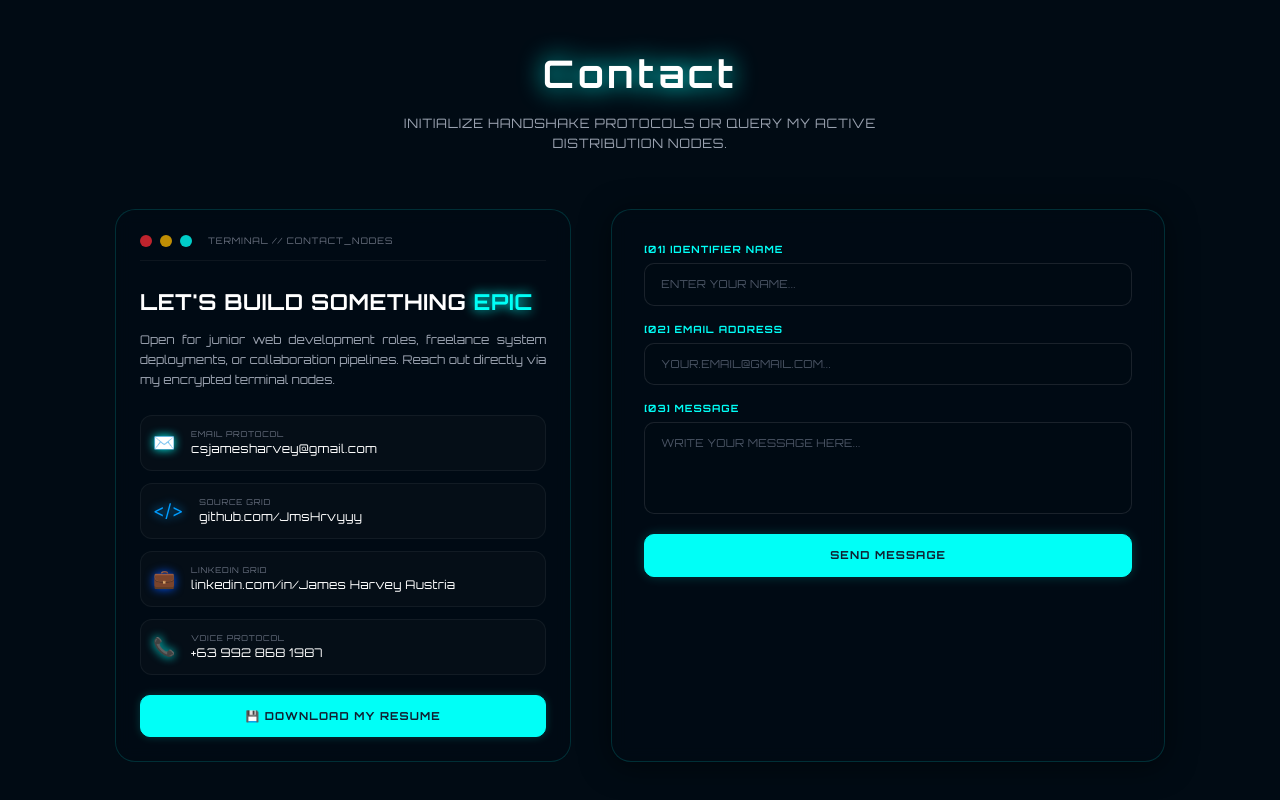
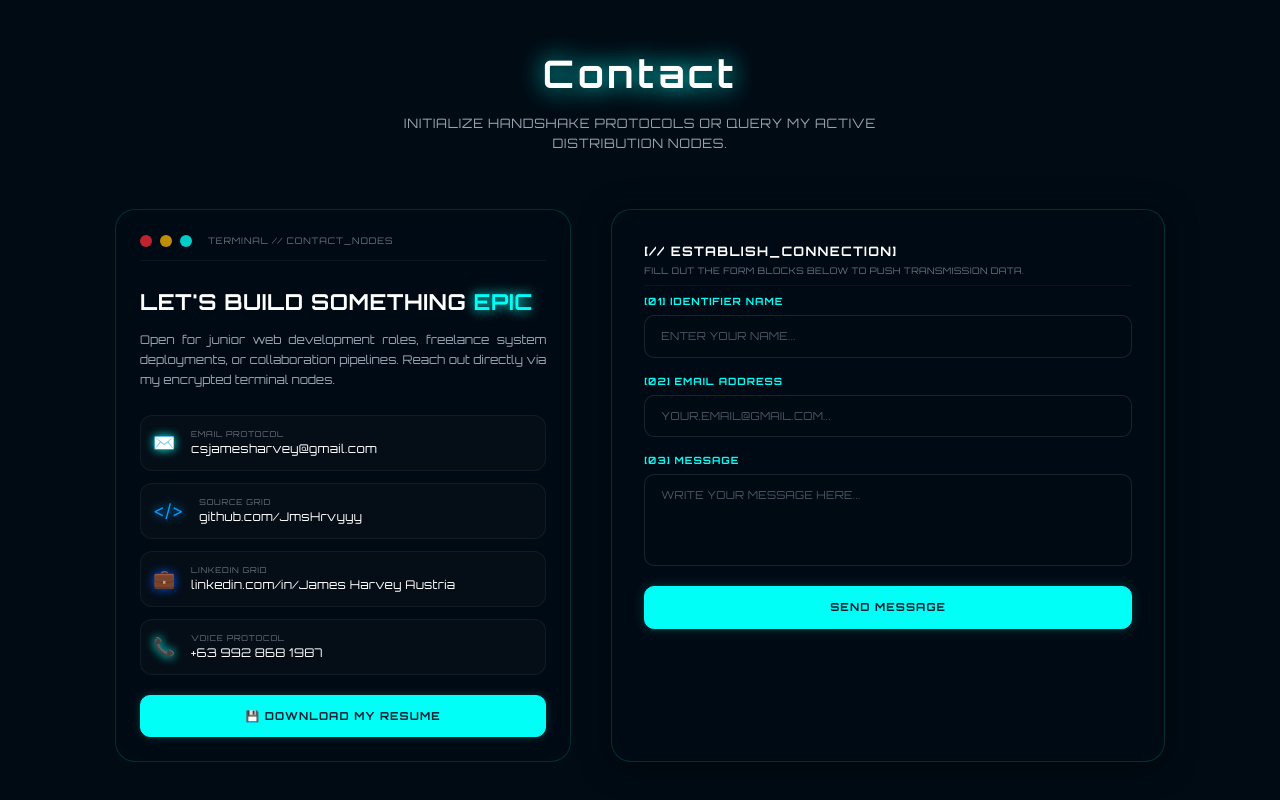
Before and after one commit to JmsHrvyyy/JmsHrvyyy-Portfolio, a React (Vite) app: page / in a window 1280 px wide. Shown: the part 2879-3679 px from the top of the page. Built offline with nearby package versions, Linux system fonts and the light colour scheme.

Commit message:
Refactor Contact component to enhance form submission handling and improve user feedback

```diff
--- a/src/components/Contact.jsx
+++ b/src/components/Contact.jsx
@@ -1,19 +1,18 @@
 import React, { useState, useEffect, useRef } from "react";
-import emailjs from "@emailjs/browser"; // Ini-import ang EmailJS package
+import emailjs from "@emailjs/browser";
 
 function Contact() {
   const sectionRef = useRef(null);
-  const formRef = useRef(null); // Ref para sa mismong HTML form element
+  const formRef = useRef(null);
   const [isVisible, setIsVisible] = useState(false);
+  const [isSent, setIsSent] = useState(false);
 
-  // State para sa tracking ng text inputs (para malinis ang form pagkatapos mag-send)
   const [formData, setFormData] = useState({
     name: "",
     email: "",
     message: "",
   });
 
-  // Intersection Observer para sa page scroll reveal animation
   useEffect(() => {
     const observer = new IntersectionObserver(
       ([entry]) => setIsVisible(entry.isIntersecting),
@@ -26,16 +25,12 @@ function Contact() {
   }, []);
 
   const handleSubmit = (e) => {
-    e.preventDefault(); // Pinipigilan ang pag-refresh ng page
+    e.preventDefault();
 
-    // Hinihila ang mga variables nang ligtas mula sa .env environment arena
     const SERVICE_ID = import.meta.env.VITE_EMAILJS_SERVICE_ID;
     const TEMPLATE_ID = import.meta.env.VITE_EMAILJS_TEMPLATE_ID;
     const PUBLIC_KEY = import.meta.env.VITE_EMAILJS_PUBLIC_KEY;
 
-    // REMOVED FOR SECURITY: Tinanggal na natin ang console.log() dito para hindi na mag-print ang keys sa browser!
-
-    // System validation guard lock
     if (!SERVICE_ID || !TEMPLATE_ID || !PUBLIC_KEY) {
       alert(
         "SYSTEM ERROR: Environment variables are missing. Handshake aborted.",
@@ -45,15 +40,11 @@ function Contact() {
 
     emailjs.sendForm(SERVICE_ID, TEMPLATE_ID, formRef.current, PUBLIC_KEY).then(
       (result) => {
-        // Ligtas i-log ang text confirmation tulad ng "OK" o "SUCCESS" dahil walang sensitibong keys dito
         console.log("Transmission Successful:", result.text);
-        alert(
-          "SYSTEM DATA: Message successfully routed to your personal Gmail inbox!",
-        );
-        setFormData({ name: "", email: "", message: "" }); // I-reset ang data fields
+        setIsSent(true);
+        setFormData({ name: "", email: "", message: "" });
       },
       (error) => {
-        // I-log ang error status code lang para sa safe monitoring
         console.error("Transmission Failed Code:", error.status);
         alert(`SYSTEM ERROR: Handshake protocol failed. Protocol breakdown.`);
       },
@@ -64,7 +55,6 @@ function Contact() {
     <section
       id="contact"
       ref={sectionRef}
-      /* Mobile-First: py-[60px] sa phone, aangat sa py-[100px] sa malalaking monitor */
       className={`w-full min-h-screen flex items-center justify-center py-[60px] md:py-[100px] px-5 select-none transition-all duration-1000 ease-out transform overflow-hidden relative
         ${isVisible ? "opacity-100 translate-y-0 filter blur-0 scale-100" : "opacity-0 translate-y-20 filter blur-[8px] scale-95"}`}
     >
@@ -80,9 +70,9 @@ function Contact() {
           </p>
         </div>
 
-        {/* MAIN LAYOUT STACK (Mobile-First: flex-col sa phone, flex-row kapag desktop screens) */}
+        {/* MAIN LAYOUT STACK */}
         <div className="flex flex-col lg:flex-row gap-8 lg:gap-10 items-stretch">
-          {/* LEFT COLUMN: Direct Contact Nodes & Resume Download Card */}
+          {/* LEFT COLUMN: Direct Contact Nodes */}
           <div className="flex-1 bg-[rgba(1,11,20,0.65)] border border-[#00fff7]/15 rounded-[20px] p-5 md:p-6 backdrop-blur-[8px] flex flex-col justify-between">
             <div>
               <div className="flex items-center gap-2 mb-6 border-b border-white/5 pb-3">
@@ -193,17 +183,33 @@ function Contact() {
             </div>
           </div>
 
-          {/* RIGHT COLUMN: Interactive Form Input Fields Box */}
-          <div className="flex-[1.2] bg-[rgba(1,11,20,0.75)] border border-[#00fff7]/15 rounded-[20px] p-5 md:p-8 backdrop-blur-[8px] shadow-[0_4px_30px_rgba(0,0,0,0.5)] transition-all duration-300 hover:border-[#00fff7]/30">
-            {/* Ikbinalot natin sa formRef ang buong tag at nilagyan ng HTML names para basahin ng EmailJS */}
-            <form ref={formRef} onSubmit={handleSubmit} className="space-y-4">
+          {/* RIGHT COLUMN: Interactive Form Field */}
+          <div className="flex-[1.2] bg-[rgba(1,11,20,0.75)] border border-[#00fff7]/15 rounded-[20px] p-5 md:p-8 backdrop-blur-[8px] shadow-[0_4px_30px_rgba(0,0,0,0.5)] transition-all duration-300 hover:border-[#00fff7]/30 flex flex-col justify-center min-h-[420px]">
+            {!isSent ? (
+              // FORM INTERFACE COMPONENT BLOCK
+              <div className="w-full h-full space-y-5 animate-fadeIn">
+                {/* NEW FORM HEADER BLOCK */}
+                <div className="border-b border-white/5 pb-2 mb-2">
+                  <h4 className="font-['Orbitron'] text-[13px] font-bold text-white tracking-widest uppercase">
+                    [// Establish_Connection]
+                  </h4>
+                  <p className="font-['Orbitron'] text-[9px] text-gray-500 tracking-wider uppercase mt-0.5">
+                    Fill out the form blocks below to push transmission data.
+                  </p>
+                </div>
+
+                <form
+                  ref={formRef}
+                  onSubmit={handleSubmit}
+                  className="space-y-4"
+                >
                   <div className="flex flex-col space-y-1.5">
                     <label className="font-['Orbitron'] text-[10px] font-bold text-[#00fff7] tracking-widest uppercase">
                       [01] Identifier Name
                     </label>
                     <input
                       type="text"
-                  name="from_name" // Ito ang gagamiting parameter sa EmailJS Template
+                      name="from_name"
                       required
                       placeholder="ENTER YOUR NAME..."
                       value={formData.name}
@@ -220,7 +226,7 @@ function Contact() {
                     </label>
                     <input
                       type="email"
-                  name="reply_to" // Gagamitin para kapag nag-reply ka sa email, dideretso sa recruiter
+                      name="reply_to"
                       required
                       placeholder="YOUR.EMAIL@GMAIL.COM..."
                       value={formData.email}
@@ -236,7 +242,7 @@ function Contact() {
                       [03] MESSAGE
                     </label>
                     <textarea
-                  name="message" // Parameter para sa nilalaman ng mensahe
+                      name="message"
                       required
                       rows="4"
                       placeholder="WRITE YOUR MESSAGE HERE..."
@@ -258,6 +264,35 @@ function Contact() {
                   </div>
                 </form>
               </div>
+            ) : (
+              // PREMIUM CYBERPUNK THANK YOU SCREEN (Walang Transmit New Message Button)
+              <div className="text-center space-y-5 py-6 px-4 mix-blend-screen animate-scaleIn">
+                <div className="w-16 h-16 mx-auto bg-emerald-500/10 border border-emerald-400/30 rounded-full flex items-center justify-center shadow-[0_0_20px_rgba(16,185,129,0.15)]">
+                  <span className="text-emerald-400 text-[26px] animate-bounce">
+                    &#10004;
+                  </span>
+                </div>
+
+                <div className="space-y-2">
+                  <h3 className="font-['Orbitron'] text-[20px] md:text-[24px] font-bold text-white tracking-widest uppercase">
+                    Handshake{" "}
+                    <span className="text-emerald-400 drop-shadow-[0_0_8px_rgba(52,211,153,0.4)]">
+                      Linked
+                    </span>
+                  </h3>
+                  <p className="font-['Orbitron'] text-[9px] text-gray-500 tracking-widest">
+                    PROTOCOL_STATUS: SECURE_TRANSMISSION_COMPLETE
+                  </p>
+                </div>
+
+                <p className="font-['Orbitron'] text-[11px] md:text-[12px] text-gray-400 max-w-[340px] mx-auto leading-relaxed text-center tracking-wide">
+                  Thank you for your interest! Your data payload has bypassed
+                  internal firewalls and successfully routed directly to my
+                  workspace mainframe.
+                </p>
+              </div>
+            )}
+          </div>
         </div>
       </div>
     </section>
--- a/src/components/ui/DotField.jsx
+++ b/src/components/ui/DotField.jsx
@@ -1,20 +1,23 @@
 // src/components/ui/DotField.jsx
+// =========================================================================
+// DOTFIELD CORE ENGINE - HIGH-PERFORMANCE MAGNETIC EVASION EDITION
+// =========================================================================
 import { useRef, useEffect } from "react";
 import * as THREE from "three";
 
 export default function DotField({
-  dotRadius = 4,
+  dotRadius = 1.2,
   dotSpacing = 30,
-  cursorRadius = 100,
-  cursorForce = 1,
-  bulgeOnly = false,
-  bulgeStrength = 150,
-  glowRadius = 160,
+  cursorRadius = 200,
+  cursorForce = -0.6, // Naka-negative para sa push-away force/evasion logic
+  bulgeOnly = false, // Naka-false para sa XY responsive plane displacement
+  bulgeStrength = 0,
+  glowRadius = 120,
   sparkle = false,
-  waveAmplitude = 0,
-  gradientFrom = "rgba(168, 85, 247, 0.35)",
-  gradientTo = "rgba(180, 151, 207, 0.25)",
-  glowColor = "#120F17",
+  waveAmplitude = 2.5,
+  gradientFrom = "rgba(0, 255, 247, 0.15)",
+  gradientTo = "rgba(0, 85, 255, 0.04)",
+  glowColor = "#010b14",
 }) {
   const containerRef = useRef(null);
 
@@ -175,12 +178,17 @@ export default function DotField({
     window.addEventListener("mousemove", handleMouseMove);
     document.addEventListener("mouseleave", handleMouseLeave);
 
-    let clock = new THREE.Clock();
+    // =========================================================================
+    // NATIVE PERFORMANCE CLOCK DEPLOYMENT (ZERO DEPRECATION WARNINGS)
+    // =========================================================================
+    let startTime = performance.now();
     let animationFrameId;
 
     const animate = () => {
       animationFrameId = requestAnimationFrame(animate);
-      const elapsedTime = clock.getElapsedTime();
+
+      // Kinakalkula ang lumipas na segundo gamit ang native performance monitor ng browser
+      const elapsedTime = (performance.now() - startTime) / 1000;
       material.uniforms.u_time.value = elapsedTime;
 
       mouse.x += (targetMouse.x - mouse.x) * 0.1;
```
Lines whose indentation alone changed are shown as unchanged.
